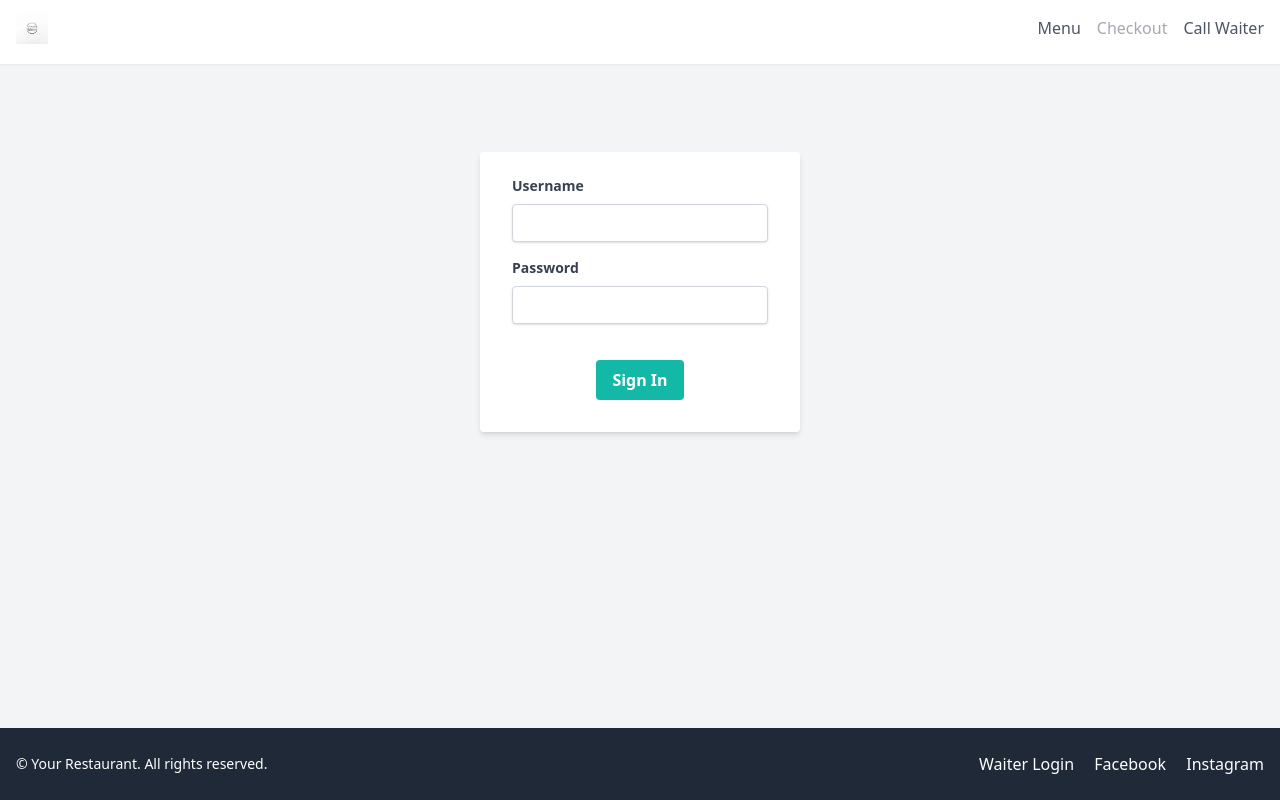
After one commit to sefirus/Lab3CiCd, a Django app: page /waiter/login/ in a window 1280 px wide. The commit adds this page. Run offline with Django 4.2, Linux system fonts and the light colour scheme; some libraries are stand-ins or nearby versions.

Commit message:
Implemented waiter login

```diff
--- a/billing/templates/base.html
+++ b/billing/templates/base.html
@@ -11,9 +11,9 @@
 <body class="min-h-screen flex flex-col bg-gray-100">
     <header class="bg-white shadow-sm">
         <div class="container mx-auto px-4 py-3 flex justify-between items-center">
-            <a href="#" class="font-bold text-xl">
-                <img src="{% static 'images/logo.jpg' %}" alt="Your Restaurant Logo" class="h-8">
-            </a>
+        <a href="{% url 'billing:index' 3 %}" class="font-bold text-xl">
+            <img src="{% static 'images/logo.jpg' %}" alt="Your Restaurant Logo" class="h-8">
+        </a>
             {% if not request.hide_header_links %}
                 <nav class="hidden md:flex space-x-4">
                     <a href="#" class="text-gray-600 hover:text-gray-800">Menu</a>
@@ -49,6 +49,7 @@
             <div class="flex justify-between items-center">
                 <p class="text-sm">&copy; Your Restaurant. All rights reserved.</p>
                 <div class="space-x-4">
+                    <a href="{% url 'employees:waiter_login' %}" class="text-white hover:text-gray-300">Waiter Login</a>
                     <a href="#" class="text-white hover:text-gray-300">Facebook</a>
                     <a href="#" class="text-white hover:text-gray-300">Instagram</a>
                 </div>
--- /dev/null
+++ b/employees/forms.py
@@ -0,0 +1,8 @@
+# forms.py
+from django import forms
+from django.contrib.auth.forms import AuthenticationForm
+
+
+class WaiterLoginForm(AuthenticationForm):
+    username = forms.CharField(label="Username", max_length=254)
+    password = forms.CharField(label="Password", widget=forms.PasswordInput)
--- a/employees/models.py
+++ b/employees/models.py
@@ -1,3 +1,4 @@
+from django.contrib.auth.models import User
 from django.db import models
 import uuid
 
@@ -32,6 +33,7 @@ class Employee(models.Model):
         ]
     )
     is_active = models.BooleanField(default=True)
+    user = models.OneToOneField(User, on_delete=models.CASCADE, null=True, blank=True)
 
     def __str__(self):
         return self.full_name
--- /dev/null
+++ b/employees/templates/waiter_login.html
@@ -0,0 +1,28 @@
+{% extends 'base.html' %}
+
+{% block title %}Waiter Login{% endblock %}
+
+{% block content %}
+<div class="w-full max-w-xs mx-auto mt-16">
+  <form class="bg-white shadow-md rounded px-8 pt-6 pb-8 mb-4" method="post" action="{% url 'employees:waiter_login' %}">
+    {% csrf_token %}
+    <div class="mb-4">
+      <label class="block text-gray-700 text-sm font-bold mb-2" for="username">
+        Username
+      </label>
+      <input class="shadow appearance-none border border-gray-300 rounded w-full py-2 px-3 text-gray-700 leading-tight focus:outline-none focus:shadow-outline" id="username" type="text" name="username">
+    </div>
+    <div class="mb-6">
+      <label class="block text-gray-700 text-sm font-bold mb-2" for="password">
+        Password
+      </label>
+      <input class="shadow appearance-none border border-gray-300 rounded w-full py-2 px-3 text-gray-700 mb-3 leading-tight focus:outline-none focus:shadow-outline" id="password" type="password" name="password">
+    </div>
+    <div class="flex items-center justify-center">
+      <button class="bg-teal-500 hover:bg-teal-600 text-white font-bold py-2 px-4 rounded focus:outline-none focus:shadow-outline" type="submit">
+        Sign In
+      </button>
+    </div>
+  </form>
+</div>
+{% endblock %}
--- /dev/null
+++ b/employees/urls.py
@@ -0,0 +1,9 @@
+from django.urls import path
+from . import views
+
+app_name = 'employees'
+
+urlpatterns = [
+    path('home/', views.waiter_home, name='waiter_home'),
+    path('login/', views.waiter_login, name='waiter_login')
+]
--- a/employees/views.py
+++ b/employees/views.py
@@ -1,3 +1,21 @@
-from django.shortcuts import render
+from django.contrib.auth import login
+from django.contrib.auth.decorators import login_required
 
-# Create your views here.
+from django.shortcuts import render, redirect
+from .forms import WaiterLoginForm
+
+
+def waiter_login(request):
+    if request.method == 'POST':
+        form = WaiterLoginForm(request, data=request.POST)
+        if form.is_valid():
+            login(request, form.get_user())
+            return redirect('employees:waiter_home')
+    else:
+        form = WaiterLoginForm(request)
+    return render(request, 'waiter_login.html', {'form': form})
+
+
+@login_required
+def waiter_home(request):
+    return render(request, 'waiter_home.html')
--- a/fit_restaurant/urls.py
+++ b/fit_restaurant/urls.py
@@ -20,5 +20,6 @@ from django.urls import path
 
 urlpatterns = [
     path('admin/', admin.site.urls),
-    path('', include('billing.urls'))
+    path('', include('billing.urls')),
+    path('waiter/', include('employees.urls'))
 ]
```
Also changed, not shown: employees/templates/waiter_home.html (added, +10 -0 lines).
